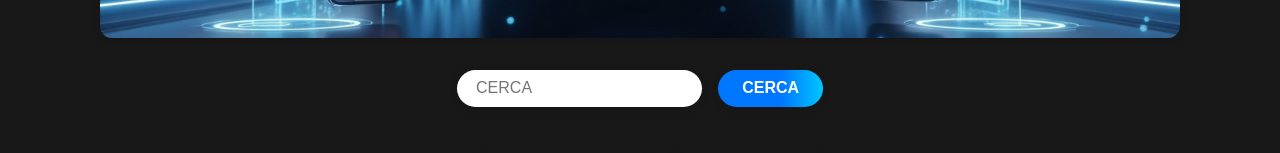
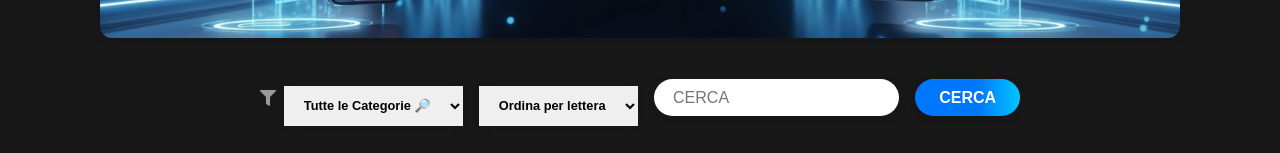
Before and after one commit to 413f10r/progetto-finale-spec-frontend-front, a React (Vite) app in the folder frontend/: page / in a window 1280 px wide. Shown: the part 369-522 px from the top of the page. Built offline with nearby package versions, Linux system fonts and the light colour scheme; no server answers.

Commit message:
feat: enhance card and detail components layout, improve styling, and update comparison functionality

```diff
--- a/frontend/src/pages/Home.jsx
+++ b/frontend/src/pages/Home.jsx
@@ -16,12 +16,11 @@ export default function HomePage() {
         <figure className="banner-container">
           <img src="/img/banner/hero-smart-mood.jpg" alt="" className="banner-img" />
         </figure>
-        <SearchBar />
         <div className="container-btn">
-
 
           <BtnFilter />
           <BtnOrder />
+          <SearchBar />
         </div>
 
         <ul className="cards-container">
```
